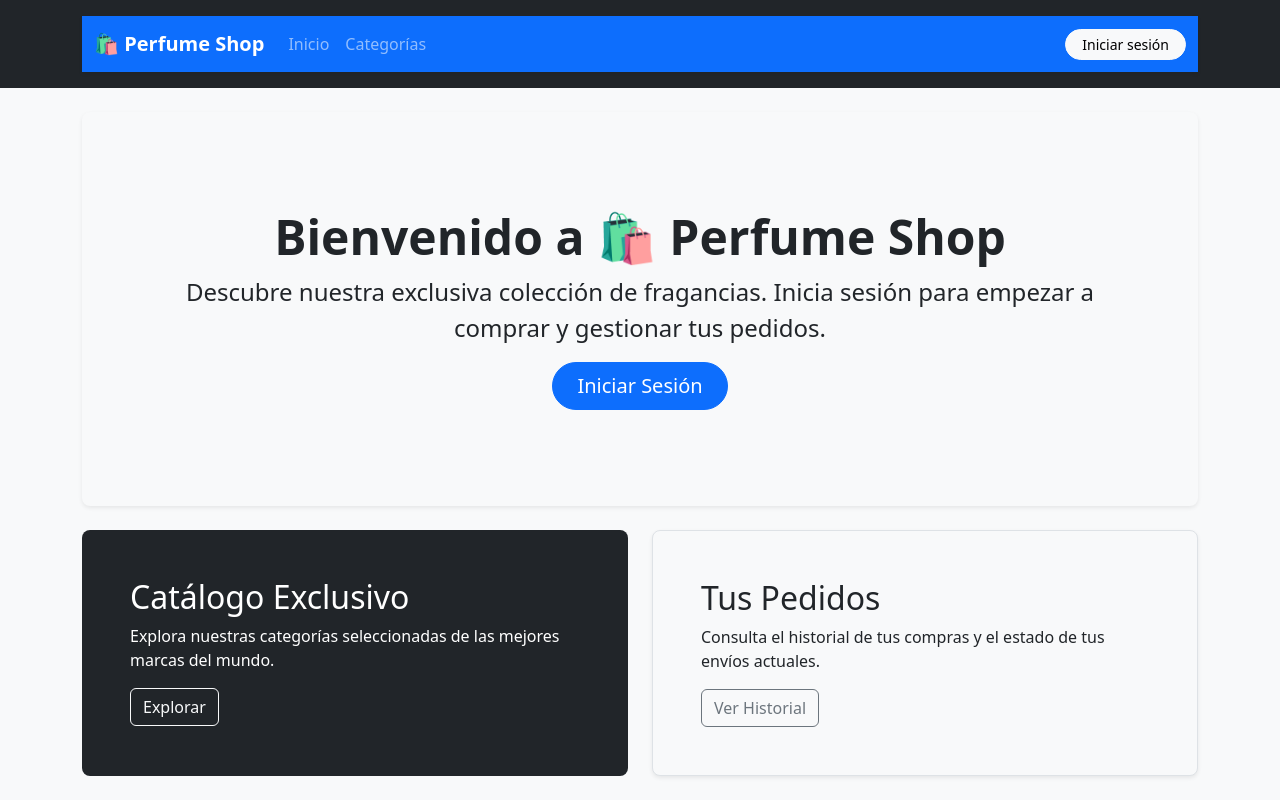
After one commit to asa7ur/daweb-tienda-symfony, a Symfony app: template templates/home/index.html.twig in a window 1280 px wide. The commit adds this page. Run offline with Twig, Linux system fonts and the light colour scheme; the template is opened without the code that fills it, so the values that code supplies are empty; some libraries are stand-ins or nearby versions.

Commit message:
Added home page and error page

```diff
--- a/templates/cabecera.html.twig
+++ b/templates/cabecera.html.twig
@@ -15,6 +15,11 @@
             <div class="collapse navbar-collapse" id="navbarContent">
                 <ul class="navbar-nav me-auto mb-2 mb-lg-0">
                     <li class="nav-item">
+                        <a class="nav-link {% if app.request.attributes.get('_route') == 'home' %}active{% endif %}"
+                           href="{{ path('home') }}">Inicio</a>
+                    </li>
+
+                    <li class="nav-item">
                         <a class="nav-link {% if app.request.attributes.get('_route') == 'categorias' %}active{% endif %}"
                            href="{{ path('categorias') }}">
                             Categorías
@@ -28,6 +33,16 @@
                         <li class="nav-item d-flex align-items-center me-3 text-white">
                             👋 Bienvenido, <strong class="ms-1">{{ app.user.login }}</strong>
                         </li>
+
+                        {# Botón de Dashboard solo para administradores #}
+                        {% if is_granted('ROLE_ADMIN') %}
+                            <li class="nav-item me-2">
+                                <a class="btn btn-danger btn-sm rounded-pill px-3 shadow-sm"
+                                   href="{{ path('admin') }}">
+                                    ⚙️ Dashboard Admin
+                                </a>
+                            </li>
+                        {% endif %}
 
                         {# Botón Mis Pedidos (Solo visible si está logueado) #}
                         <li class="nav-item me-2">
--- /dev/null
+++ b/templates/home/index.html.twig
@@ -0,0 +1,37 @@
+{% extends 'base.html.twig' %}
+
+{% block title %}Bienvenido a Perfume Shop{% endblock %}
+
+{% block contenido %}
+<div class="p-5 mb-4 bg-light rounded-3 shadow-sm">
+    <div class="container-fluid py-5 text-center">
+        <h1 class="display-5 fw-bold">Bienvenido a 🛍️ Perfume Shop</h1>
+        <p class="col-md-12 fs-4">
+            Descubre nuestra exclusiva colección de fragancias.
+            Inicia sesión para empezar a comprar y gestionar tus pedidos.
+        </p>
+        {% if not app.user %}
+        <a href="{{ path('login') }}" class="btn btn-primary btn-lg px-4 rounded-pill">Iniciar Sesión</a>
+        {% else %}
+        <a href="{{ path('categorias') }}" class="btn btn-primary btn-lg px-4 rounded-pill">Ver Categorías</a>
+        {% endif %}
+    </div>
+</div>
+
+<div class="row align-items-md-stretch">
+    <div class="col-md-6">
+        <div class="h-100 p-5 text-white bg-dark rounded-3">
+            <h2>Catálogo Exclusivo</h2>
+            <p>Explora nuestras categorías seleccionadas de las mejores marcas del mundo.</p>
+            <a href="{{ path('categorias') }}" class="btn btn-outline-light">Explorar</a>
+        </div>
+    </div>
+    <div class="col-md-6">
+        <div class="h-100 p-5 bg-light border rounded-3 shadow-sm">
+            <h2>Tus Pedidos</h2>
+            <p>Consulta el historial de tus compras y el estado de tus envíos actuales.</p>
+            <a href="{{ path('historial') }}" class="btn btn-outline-secondary">Ver Historial</a>
+        </div>
+    </div>
+</div>
+{% endblock %}
```
Also changed, not shown: src/Controller/HomeController.php (added, +16 -0 lines), templates/bundles/TwigBundle/Exception/error403.html.twig (added, +42 -0 lines). Lines whose indentation alone changed are shown as unchanged.
